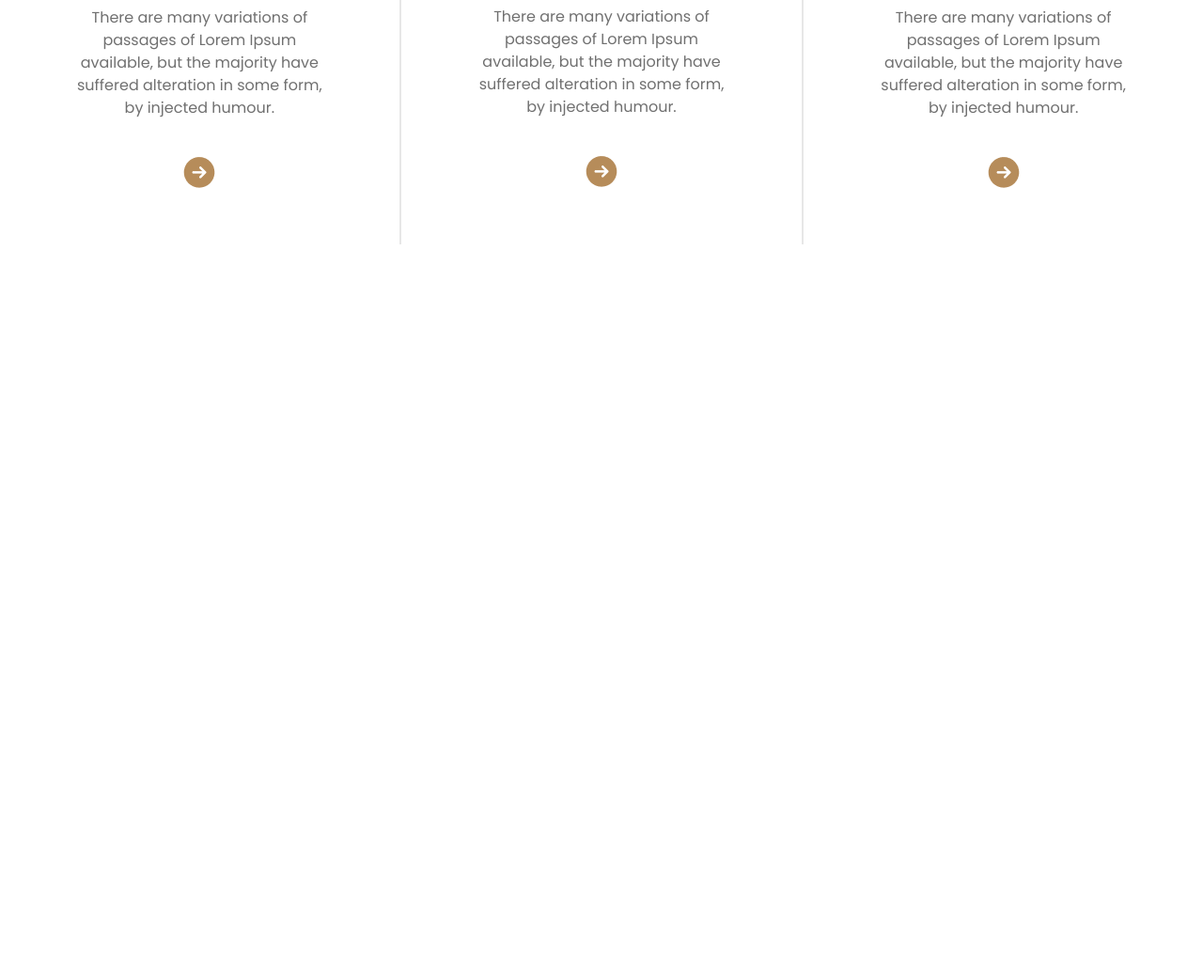
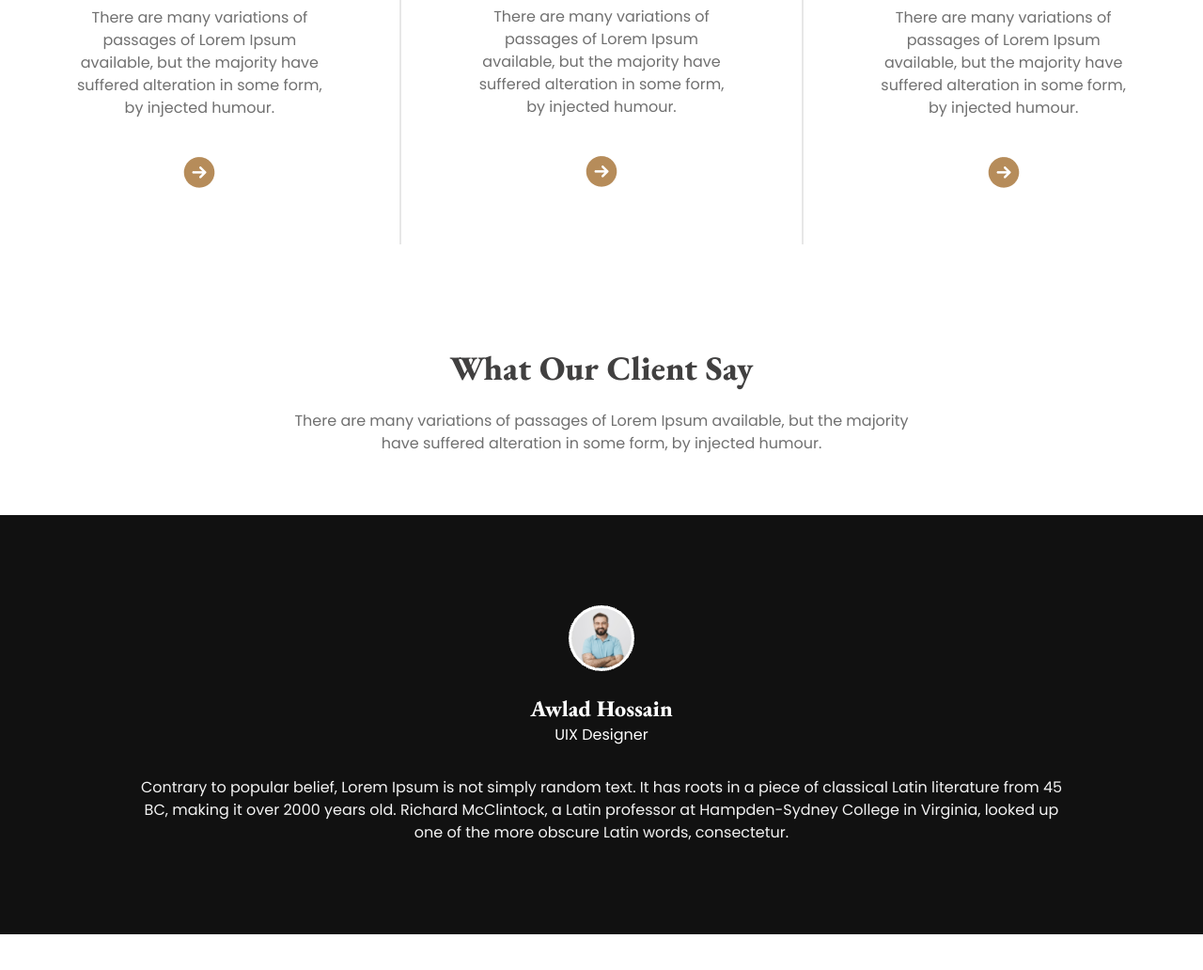
Before and after one commit to MukitHossen7/legal-solution-website, a website: page index.html in a window 1280 px wide. Shown: the part 1690-2722 px from the top of the page at 94% size. Before the commit the page ends 1990 px from the top, so only its background shows below. Drawn offline with nearby package versions, Linux system fonts and the light colour scheme.

Commit message:
client section done

```diff
--- a/index.html
+++ b/index.html
@@ -16,7 +16,7 @@
   </head>
   <body>
     <header class="container mx-auto mt-12">
-      <!-- nav bar -->
+      <!-- Nav-Bar Section -->
       <nav
         class="flex gap-5 lg:gap-0 items-center justify-between font-poppins px-2 lg:px-0"
       >
@@ -60,8 +60,7 @@
         </div>
       </nav>
 
-      <!-- banner -->
-
+      <!-- Banner Section -->
       <div class="container mx-auto mt-12">
         <div class="">
           <div
@@ -100,9 +99,8 @@
       </div>
     </header>
     <main>
-      <!-- legal area -->
-
-      <div class="container mx-auto mt-28 mb-10">
+      <!-- legal Section -->
+      <div class="container mx-auto mt-28">
         <!-- child-1 -->
         <div class="max-w-2xl text-center mx-auto mb-16 px-2 sm:px-0">
           <h2 class="font-Garamond font-extrabold text-4xl text-[#414040] mb-6">
@@ -227,6 +225,39 @@
           </div>
         </div>
       </div>
+
+      <!-- Client Section -->
+      <div class="container mx-auto mt-20 md:mt-28 font-poppins mb-10">
+        <!-- child-1 -->
+        <div class="max-w-2xl space-y-6 mx-auto text-center">
+          <h1 class="font-Garamond text-4xl text-[#414040] font-extrabold">
+            What Our Client Say
+          </h1>
+          <p class="text-[#707070] font-normal text-base">
+            There are many variations of passages of Lorem Ipsum available, but
+            the majority have suffered alteration in some form, by injected
+            humour.
+          </p>
+        </div>
+
+        <!-- child-2 -->
+        <div
+          class="bg-[#111111] mt-16 flex flex-col items-center text-center py-14 sm:py-16 lg:py-24 px-5 sm:px-8 lg:px-36"
+        >
+          <img src="images/Ellipse 1.png" alt="" />
+          <h3 class="font-Garamond font-extrabold text-2xl text-white mt-6">
+            Awlad Hossain
+          </h3>
+          <h4 class="text-white text-base font-normal">UIX Designer</h4>
+          <p class="text-[#F3F3F3] font-normal text-base mt-8">
+            Contrary to popular belief, Lorem Ipsum is not simply random text.
+            It has roots in a piece of classical Latin literature from 45 BC,
+            making it over 2000 years old. Richard McClintock, a Latin professor
+            at Hampden-Sydney College in Virginia, looked up one of the more
+            obscure Latin words, consectetur.
+          </p>
+        </div>
+      </div>
     </main>
   </body>
 </html>
```
Also changed, not shown: images/Ellipse 1.png (added), src/output.css.
